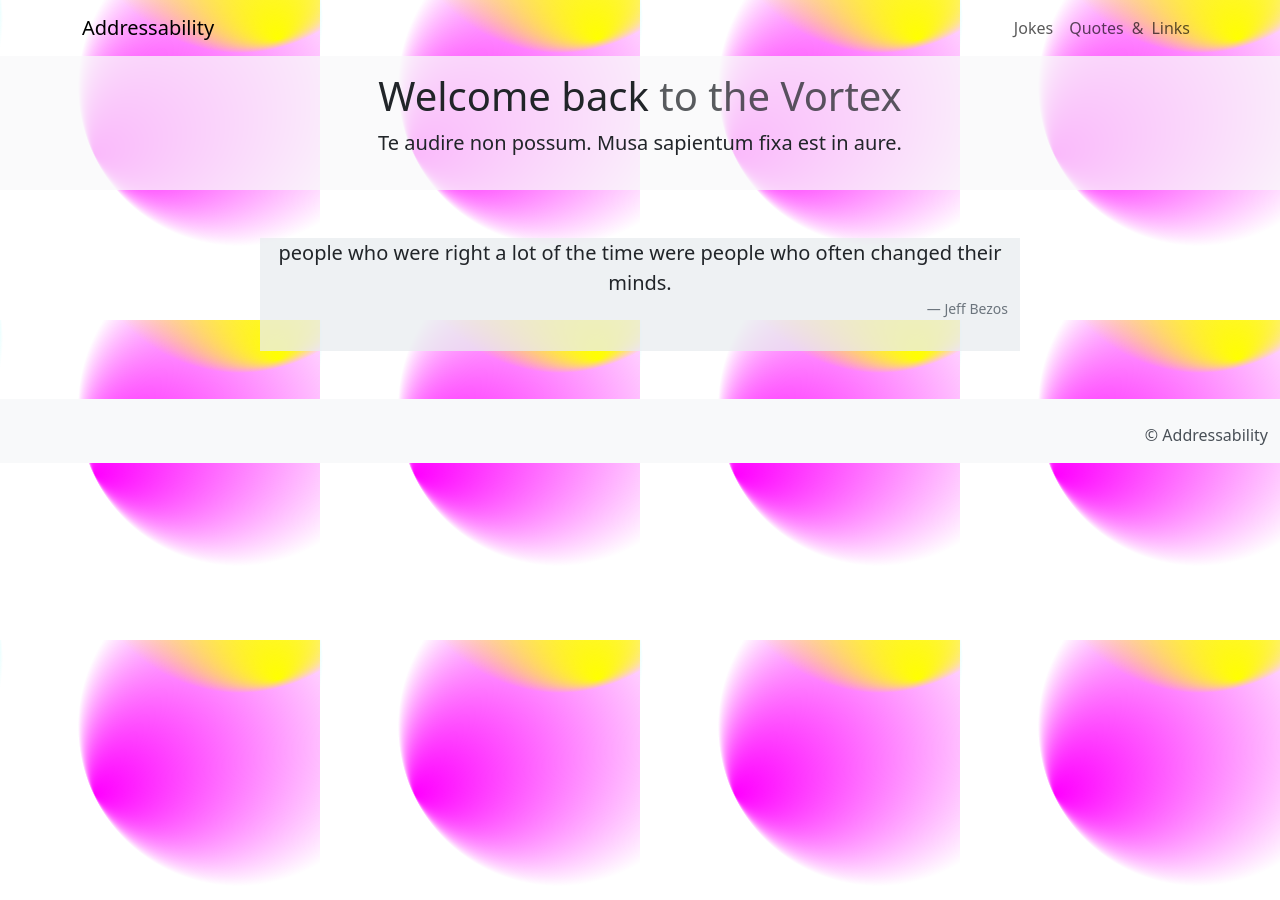
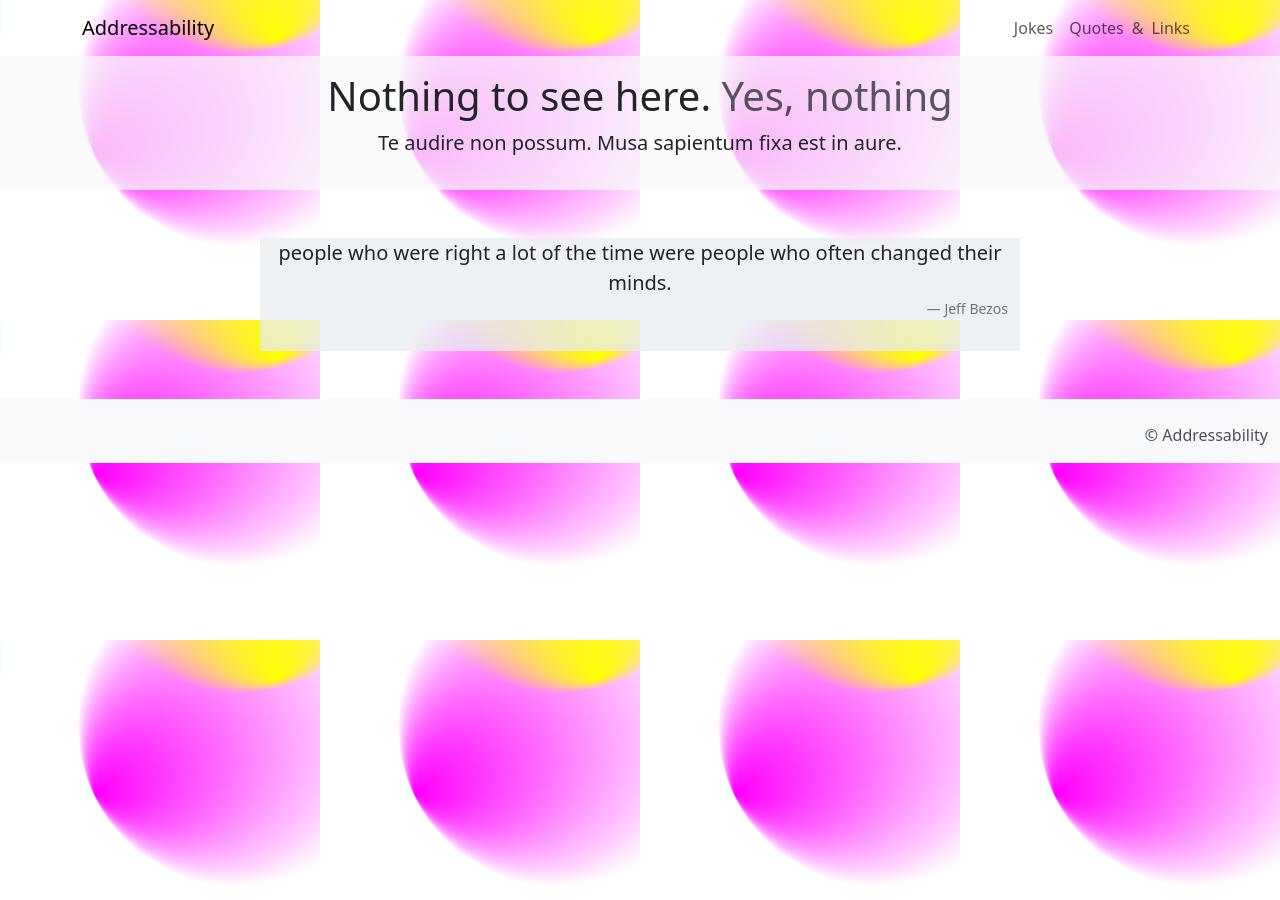
Before and after one commit to raz0x/addressability, a Jekyll site: the page built from index.html, in a window 1280 px wide. Built offline with Jekyll 4.4.1, drawn with Linux system fonts in a browser that asks for light colours.

Commit message:
Update index.html

```diff
--- a/index.html
+++ b/index.html
@@ -2,8 +2,8 @@
 layout: default
 permalink: /
 
-title: "Welcome&nbsp;back"
-subtitle: "to&nbsp;the&nbsp;Vortex"
+title: "Nothing&nbsp;to&nbsp;see&nbsp;here."
+subtitle: "Yes,&nbsp;nothing"
 lead: "Te audire non possum. Musa sapientum fixa est in aure."
 
 ---
```
